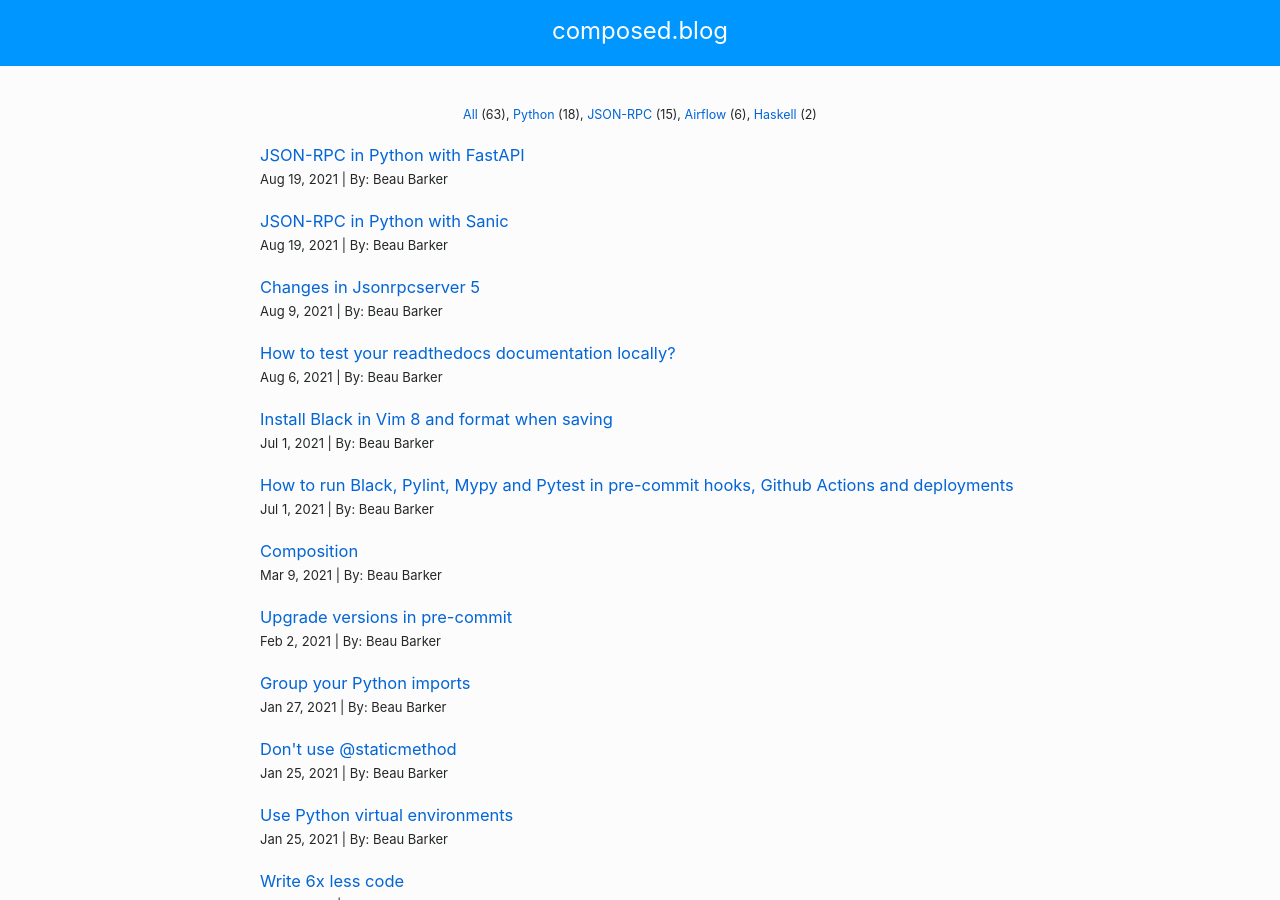
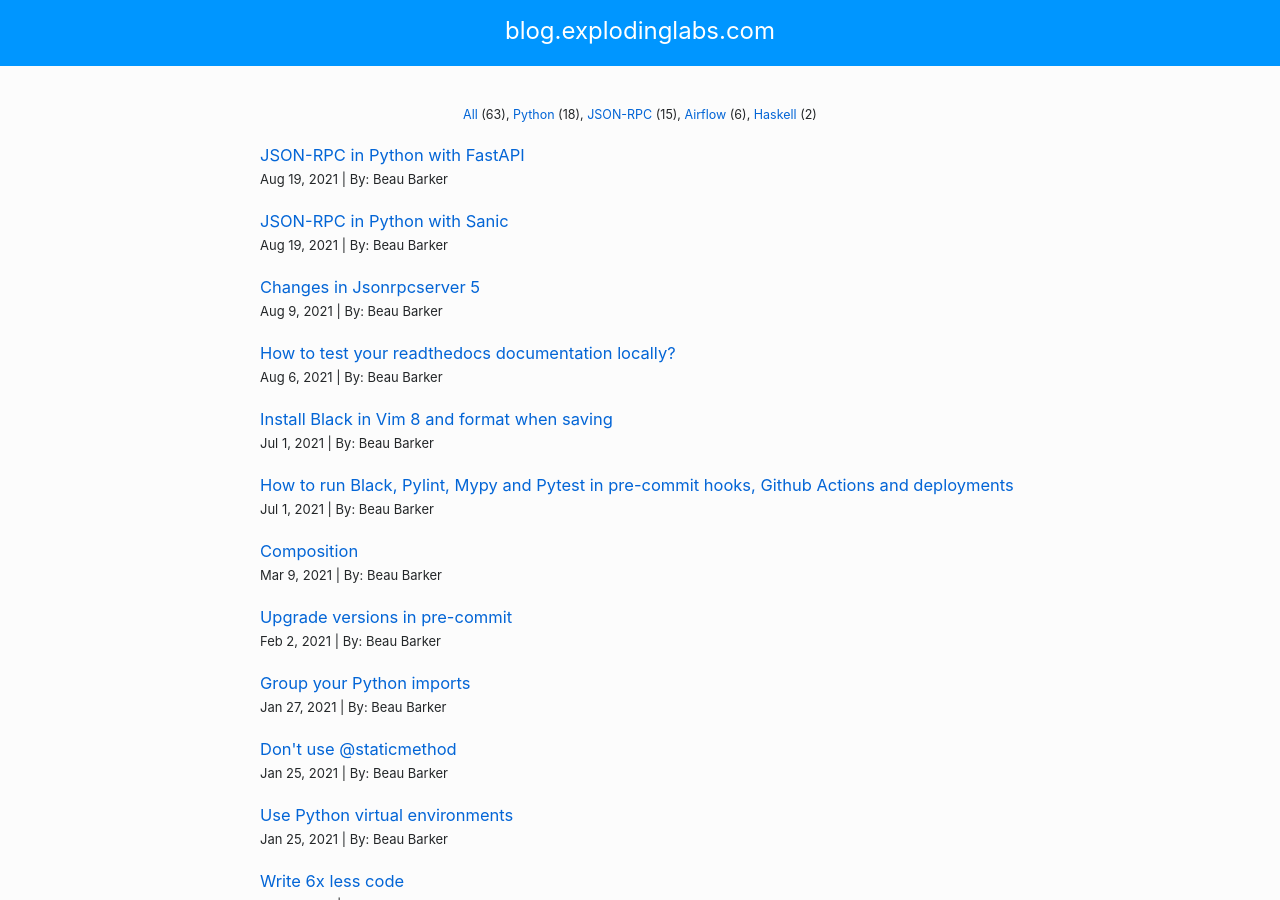
Before and after one commit to explodinglabs/explodinglabs.github.io, a Jekyll site: the page built from index.html, in a window 1280 px wide and 900 px high. Built offline with Jekyll 4.4.1, drawn with Linux system fonts in a browser that asks for light colours; some web fonts are replaced.

Commit message:
Adjust design

```diff
--- a/_layouts/all.html
+++ b/_layouts/all.html
@@ -3,7 +3,7 @@
     {% include head.html %}
     <body>
         <nav>
-            <a href="/" style="font-size: 1.6em; color: white; border-bottom: none">composed.blog</a>
+            <a href="/" style="font-size: 1.6em; color: white; border-bottom: none">blog.explodinglabs.com</a>
         </nav>
         {{ content }}
     </body>
```
